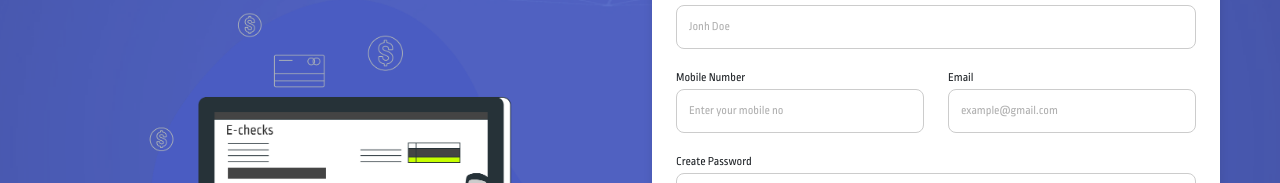
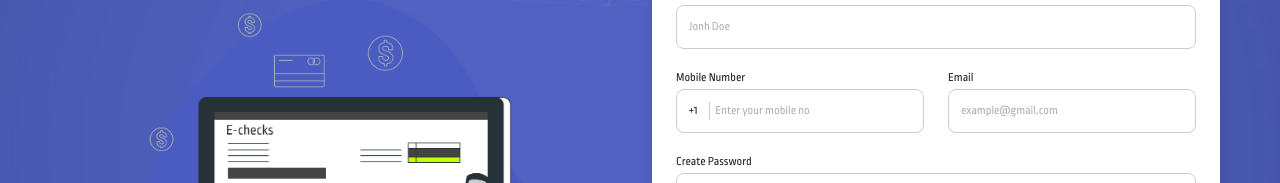
Before and after one commit to arijitf14/fusion-funds, a React (Vite) app: page /signup in a window 1280 px wide. Shown: the part 231-414 px from the top of the page. Built offline with nearby package versions, Linux system fonts and the light colour scheme.

Commit message:
added number extention

```diff
--- a/src/components/CreateAccount/CreateAccount.tsx
+++ b/src/components/CreateAccount/CreateAccount.tsx
@@ -70,7 +70,7 @@ const CreateAccount = () => {
       .email("Invalid email format")
       .required("Please enter an email"),
     firstName: Yup.string().required("Please enter your first name"),
-    middleName: Yup.string().required("Please enter your Middle Name"),
+    middleName: Yup.string(),
     lastName: Yup.string().required("Please enter your last name"),
     country: Yup.string().required("Please select a country"),
     city: Yup.string().required("Please enter your city"),
--- a/src/components/Login/Login.tsx
+++ b/src/components/Login/Login.tsx
@@ -12,7 +12,7 @@ import { FusionLogo } from "@assets/images";
 import ReCAPTCHA from "react-google-recaptcha";
 
 import CustomButton from "@components/core/CustomButton/CustomEditButton";
-import {toast } from "react-toastify";
+import { toast } from "react-toastify";
 
 interface LoginFormValues {
   email: string;
@@ -178,13 +178,6 @@ const Login = () => {
             firstTimeTriggerOtp={true}
             onSuccess={() => {
               toast.success("Login success", {
-                position: "top-right",
-                autoClose: 4000,
-                hideProgressBar: false,
-                closeOnClick: true,
-                pauseOnHover: true,
-                draggable: true,
-                progress: undefined,
                 theme: "colored",
               });
               navigate(ROUTES.DASHBOARD);
--- a/src/components/SignUp/SignUp.tsx
+++ b/src/components/SignUp/SignUp.tsx
@@ -11,6 +11,7 @@ import CustomField from "@components/core/Input/CustomFieldProps";
 import { FusionLogo } from "@assets/images";
 import OtpVerify from "@components/TwoFA/Otpverify";
 import CustomButton from "@components/core/CustomButton/CustomEditButton";
+import MobileField from "@components/core/Input/MobileField";
 
 interface SignUpFormValues {
   name: string;
@@ -32,8 +33,8 @@ const SignUp = () => {
     confirmPassword: "",
   };
 
-  const handleSubmit = (values:SignUpFormValues) => {
-    console.log("sign up",values);
+  const handleSubmit = (values: SignUpFormValues) => {
+    console.log("sign up", values);
 
     // navigate(ROUTES.TwoFA);
     setModalShow(true);
@@ -49,9 +50,6 @@ const SignUp = () => {
     email: Yup.string()
       .email("Invalid email")
       .required("Please enter the email"),
-    // password: Yup.string()
-    //   .min(6, "At least 6 characters are required")
-    //   .required("Please enter the password"),
     password: Yup.string()
       .matches(
         /^(?=.*[a-z])(?=.*[A-Z])(?=.*\d)(?=.*[@$!%*?&])[A-Za-z\d@$!%*?&]{8,20}$/,
@@ -104,7 +102,7 @@ const SignUp = () => {
                         fieldTextSize="fieldTextSize"
                       />
                       <div className="row">
-                        <CustomField
+                        <MobileField
                           type="number"
                           name="mobile"
                           label="Mobile Number"
@@ -149,7 +147,9 @@ const SignUp = () => {
                       <div className="d-flex justify-content-center">
                         <div className="d-grid col-md-5 my-2">
                           <CustomButton
-                          onSelect={isValid && dirty ? ()=>{} : handleSubmit}
+                            onSelect={
+                              isValid && dirty ? () => {} : handleSubmit
+                            }
                             title="Verify"
                             containFill={true}
                             buttonDisabled={!isValid || !dirty} // Disable button if form is invalid or not modified
--- a/src/components/core/Input/CustomFieldProps.css
+++ b/src/components/core/Input/CustomFieldProps.css
@@ -42,3 +42,24 @@ input[type="number"]::-webkit-outer-spin-button {
 input[type="number"] {
   -moz-appearance: textfield;
 }
+
+.unstyled-input {
+  all: unset;
+  height: 100%;
+  width: 100%;
+  box-sizing: border-box;
+  color: "#333333";
+}
+.unstyled-input::placeholder {
+  color: #b0b0b0;
+}
+.number_extention {
+  height: 100%;
+  width: 24px;
+  display: flex;
+  justify-content: flex-start;
+  align-items: center;
+  border-right: 1px solid #cbcbcb;
+  margin-right: 5px;
+
+}
--- /dev/null
+++ b/src/components/core/Input/MobileField.tsx
@@ -0,0 +1,76 @@
+import React, { useState } from "react";
+import { Field, FieldProps } from "formik";
+import { Form as BsForm } from "react-bootstrap";
+import { EyeClose, EyeOpen } from "@assets/svg";
+import "./CustomFieldProps.css";
+
+interface CustomFieldProps {
+  type: string;
+  name: string;
+  label: string;
+  placeholder?: string;
+  className?: string;
+  touched: any; // Formik touched object
+  errors: any; // Formik errors object
+  fieldTextSize?: string;
+}
+
+const MobileField: React.FC<CustomFieldProps> = ({
+  type,
+  name,
+  label,
+  placeholder,
+  className = "",
+  touched,
+  errors,
+  fieldTextSize = "",
+}) => {
+  // Check if there's an error and the field has been touched
+  const isInvalid = touched[name] && errors[name];
+
+  return (
+    <div
+      className={`form-group mb-3 ${className}`}
+      style={{ position: "relative" }}
+    >
+      {/* Label */}
+      <label htmlFor={name}>{label}</label>
+
+      {/* Field Input */}
+      <div className="customFieldPropsClass">
+        <Field name={name}>
+          {({ field }: FieldProps) => (
+            <div
+              className={`form-control ${
+                isInvalid ? "is-invalid" : ""
+              } ${fieldTextSize}`}
+              style={{
+                height: "43.5px",
+                display: "flex",
+                flexDirection: "row",
+              }}
+            >
+              <div className="number_extention">+1</div>
+              <input
+                {...field}
+                type={type ? type : "text"}
+                id={name}
+                placeholder={placeholder}
+                className="unstyled-input"
+              />
+            </div>
+          )}
+        </Field>
+
+        {/* Error Message */}
+        {isInvalid && (
+          <BsForm.Control.Feedback type="invalid" style={{ display: "block" }}>
+            {errors[name]}
+          </BsForm.Control.Feedback>
+        )}
+      </div>
+    </div>
+  );
+};
+
+export default MobileField;
```
Lines whose indentation alone changed are shown as unchanged.
